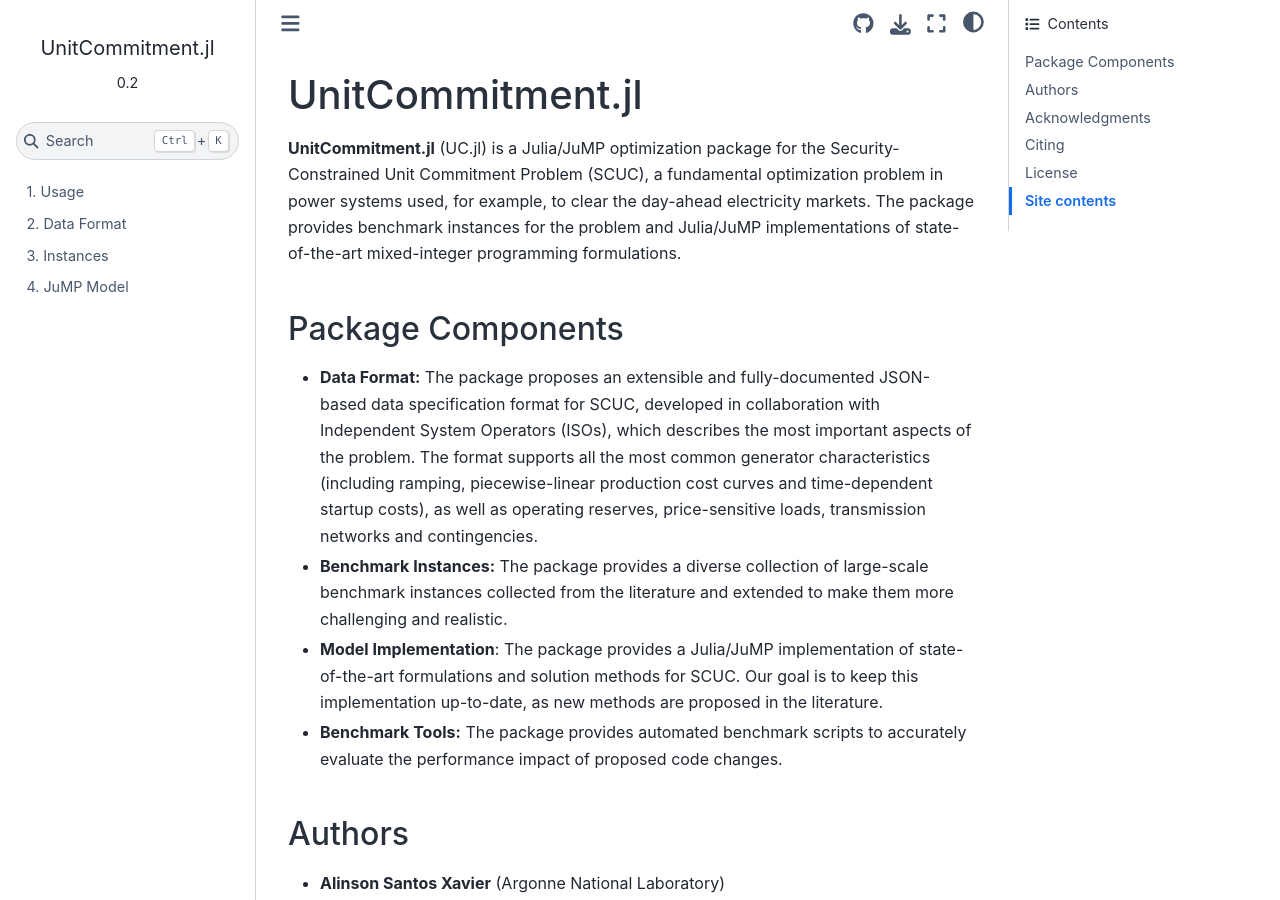
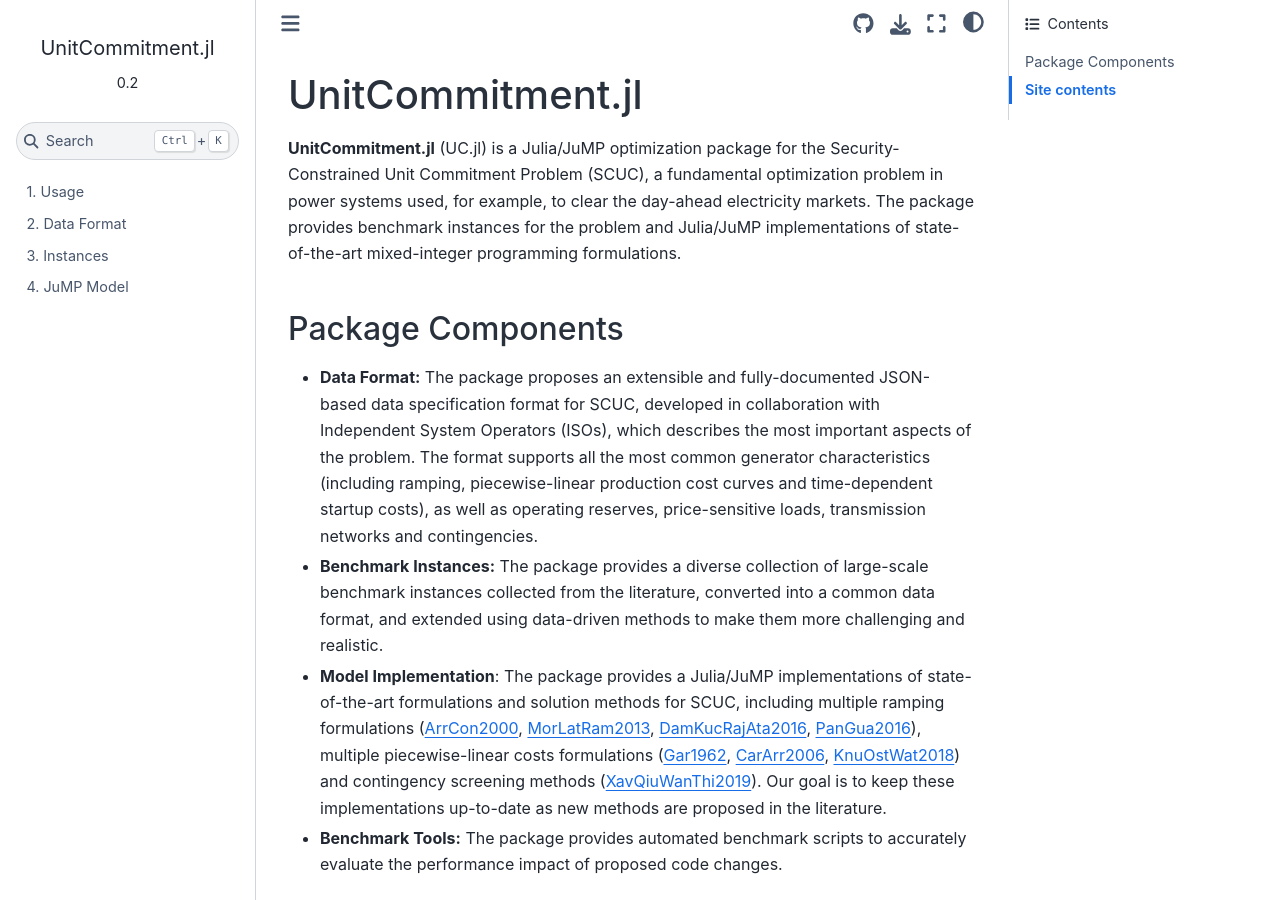
Before and after one commit to ANL-CEEESA/UnitCommitment.jl, a Sphinx documentation site: the page built from docs/index.md, in a window 1280 px wide and 900 px high. Built offline with Sphinx 7.4.7 and the Sphinx Book theme 1.1.4, drawn with Linux system fonts in a browser that asks for light colours.

Commit message:
Docs: Add DOIs

```diff
--- a/docs/index.md
+++ b/docs/index.md
@@ -2,12 +2,21 @@
 
 **UnitCommitment.jl** (UC.jl) is a Julia/JuMP optimization package for the Security-Constrained Unit Commitment Problem (SCUC), a fundamental optimization problem in power systems used, for example, to clear the day-ahead electricity markets. The package provides benchmark instances for the problem and Julia/JuMP implementations of state-of-the-art mixed-integer programming formulations.
 
-### Package Components
+## Package Components
 
 * **Data Format:** The package proposes an extensible and fully-documented JSON-based data specification format for SCUC, developed in collaboration with Independent System Operators (ISOs), which describes the most important aspects of the problem. The format supports all the most common generator characteristics (including ramping, piecewise-linear production cost curves and time-dependent startup costs), as well as operating reserves, price-sensitive loads, transmission networks and contingencies.
-* **Benchmark Instances:** The package provides a diverse collection of large-scale benchmark instances collected from the literature and extended to make them more challenging and realistic.
-* **Model Implementation**: The package provides a Julia/JuMP implementation of state-of-the-art formulations and solution methods for SCUC. Our goal is to keep this implementation up-to-date, as new methods are proposed in the literature.
+* **Benchmark Instances:** The package provides a diverse collection of large-scale benchmark instances collected from the literature, converted into a common data format, and extended using data-driven methods to make them more challenging and realistic.
+* **Model Implementation**: The package provides a Julia/JuMP implementations of state-of-the-art formulations and solution methods for SCUC, including multiple ramping formulations ([ArrCon2000][ArrCon2000], [MorLatRam2013][MorLatRam2013], [DamKucRajAta2016][DamKucRajAta2016], [PanGua2016][PanGua2016]), multiple piecewise-linear costs formulations ([Gar1962][Gar1962], [CarArr2006][CarArr2006], [KnuOstWat2018][KnuOstWat2018]) and contingency screening methods ([XavQiuWanThi2019][XavQiuWanThi2019]). Our goal is to keep these implementations up-to-date as new methods are proposed in the literature.
 * **Benchmark Tools:** The package provides automated benchmark scripts to accurately evaluate the performance impact of proposed code changes.
+
+[ArrCon2000]: https://doi.org/10.1109/59.871739
+[CarArr2006]: https://doi.org/10.1109/TPWRS.2006.876672
+[DamKucRajAta2016]: https://doi.org/10.1007/s10107-015-0919-9
+[Gar1962]: https://doi.org/10.1109/AIEEPAS.1962.4501405
+[KnuOstWat2018]: https://doi.org/10.1109/TPWRS.2017.2783850
+[MorLatRam2013]: https://doi.org/10.1109/TPWRS.2013.2251373
+[PanGua2016]: https://doi.org/10.1287/opre.2016.1520
+[XavQiuWanThi2019]: https://doi.org/10.1109/TPWRS.2019.2892620
 
 ### Authors
 * **Alinson Santos Xavier** (Argonne National Laboratory)
```
Also changed, not shown: README.md (+21 -10 lines), 8 other files.
